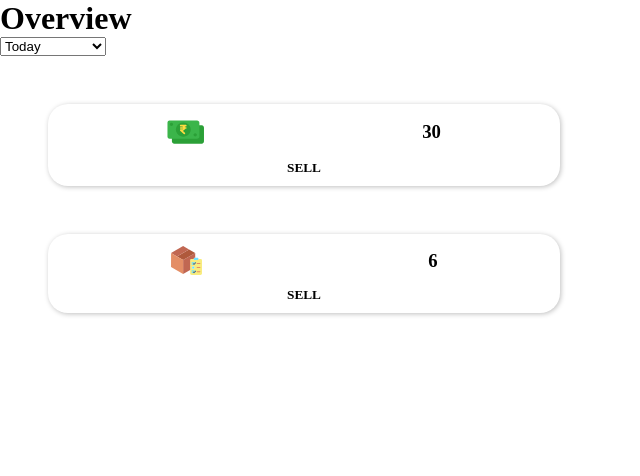
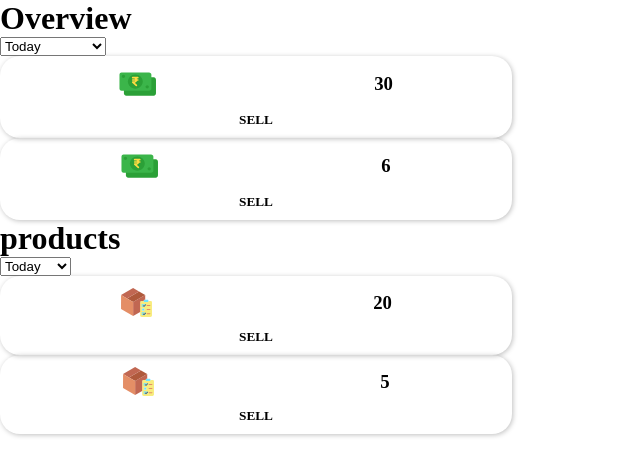
Before and after one commit to MohamedJakkariya/sell-app, a Next.js app: page / in a window 1280 px wide. Shown: the top 476 px of the page, without its empty margins (0-640 px from the left). Built offline with nearby package versions, Linux system fonts and the light colour scheme.

Commit message:
seperate types into seperate file

```diff
--- a/src/components/CardInfo.tsx
+++ b/src/components/CardInfo.tsx
@@ -1,13 +1,9 @@
 /** @format */
 
 import styled from 'styled-components';
+import { CardInfoProps } from '../types';
 
-interface Props {
-	amount: number;
-	image: string;
-}
-
-const CardInfo: React.FC<Props> = ({ amount, image }) => {
+const CardInfo: React.FC<CardInfoProps> = ({ amount, image }) => {
 	return (
 		<Container>
 			<Money>
@@ -20,11 +16,10 @@ const CardInfo: React.FC<Props> = ({ amount, image }) => {
 };
 
 const Container = styled.div`
-    margin: 3rem;
 	width: 40%;
 	max-height: 120px;
 	border-radius: 20px;
-    box-shadow: 1px 1px 5px rgba(0,0,0,0.25);
+	box-shadow: 1px 1px 5px rgba(0, 0, 0, 0.25);
 `;
 
 const Money = styled.div`
--- a/src/pages/index.tsx
+++ b/src/pages/index.tsx
@@ -27,8 +27,24 @@ export default function Home<Props>() {
 					</Header>
 
 					<CardInfo amount={30.0} image='money' />
-					<CardInfo amount={6} image='stockBox' />
+					<CardInfo amount={6} image='money' />
 				</Overview>
+
+				<Products>
+					<Header>
+						<h1>products</h1>
+						<select name='days'>
+							<option value='1'>Today</option>
+							<option value='7'>Roast</option>
+							<option value='15'>Chicken</option>
+						</select>
+					</Header>
+
+					<CardInfo amount={20} image='stockBox' />
+					<CardInfo amount={5} image='stockBox' />
+				</Products>
+
+				<RecentSell></RecentSell>
 			</DashboardContainer>
 		</>
 	);
@@ -39,3 +55,7 @@ const DashboardContainer = styled.div``;
 const Overview = styled.div``;
 
 const Header = styled.div``;
+
+const Products = styled.div``;
+
+const RecentSell = styled.div``;
--- /dev/null
+++ b/src/types/index.ts
@@ -0,0 +1,10 @@
+/** @format */
+
+interface CardExpandProps {}
+
+interface CardInfoProps {
+	amount: number;
+	image: string;
+}
+
+export type { CardExpandProps, CardInfoProps };
```
Also changed, not shown: src/components/CardExpand.tsx (added, +10 -0 lines). Lines whose indentation alone changed are shown as unchanged.
